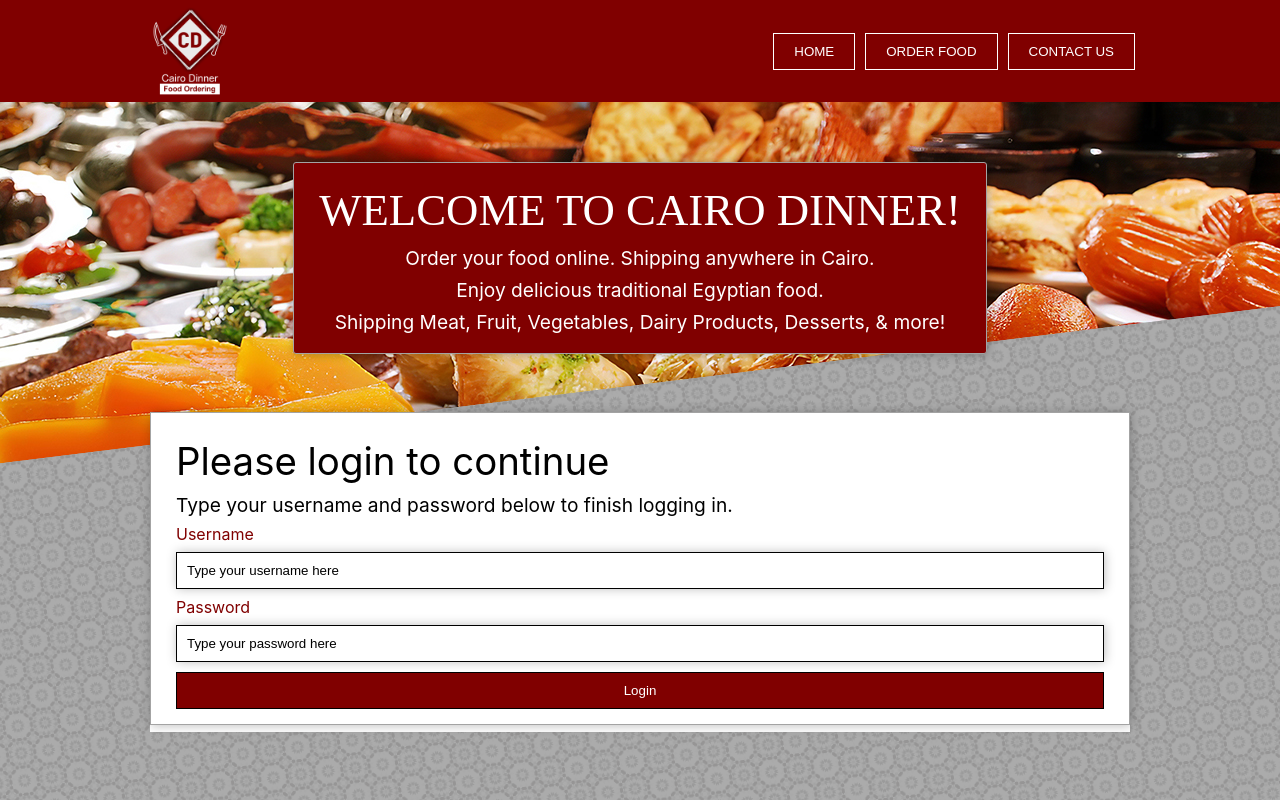
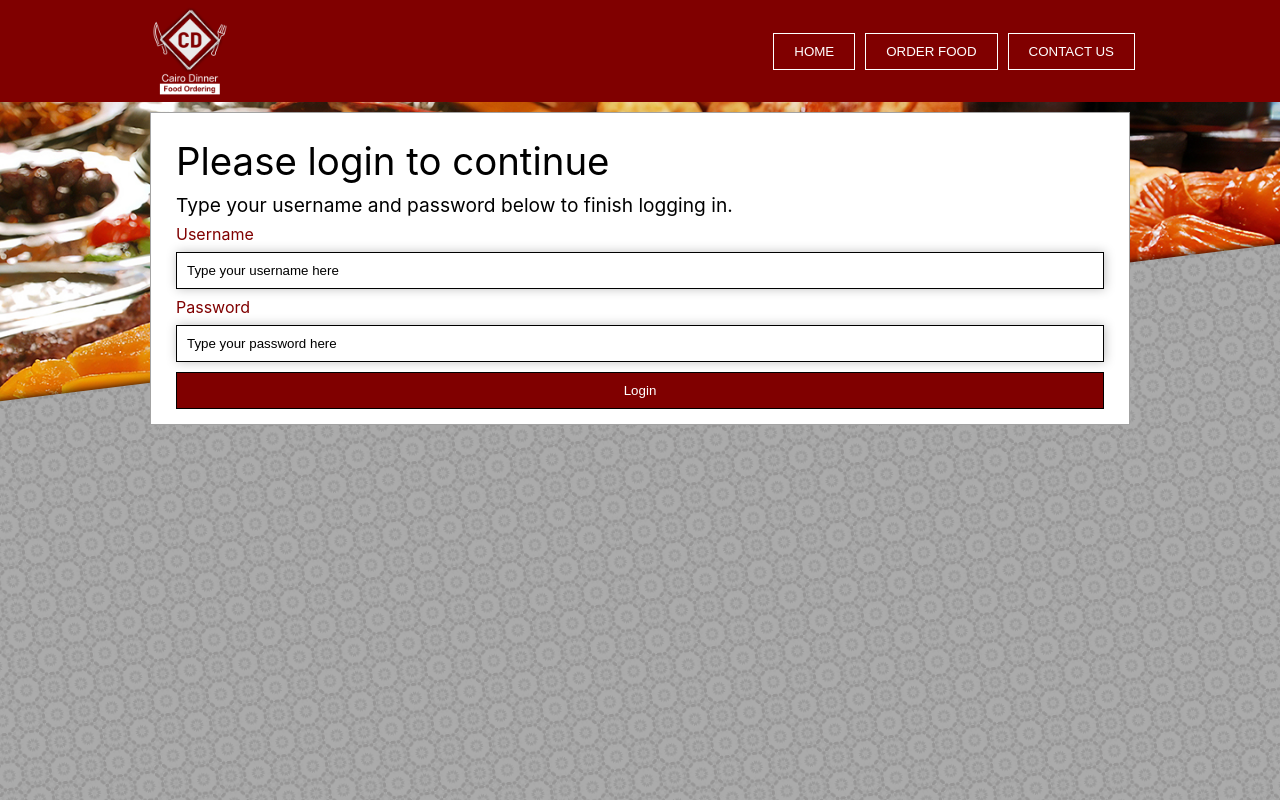
Before and after one commit to abdelhady-jsx/cairo-dinner, a React (Create React App) app: page / in a window 1280 px wide. Built offline with nearby package versions, Linux system fonts and the light colour scheme.

Commit message:
Fix styling and layout

```diff
--- a/src/App.js
+++ b/src/App.js
@@ -2,7 +2,7 @@ import React, { useEffect, useReducer } from 'react'
 import Cookies from 'js-cookie'
 
 // UI
-import Container, { ContainerFluid, Row } from './UI/Container/Container'
+import Container, { ContainerFluid, Row, RotatedTexture } from './UI/Container/Container'
 
 // Sections
 import NavigationSection from './Sections/NavigationSection'
@@ -95,15 +95,16 @@ function App() {
   }, [])
   return (
     <AuthContext.Provider value={{ loggedIn: authUser.loggedIn, username: authUser.username, loginUser, logoutUser }}>
-      <ContainerFluid>
+      <ContainerFluid style={{ minHeight: '100vh' }}>
+        <RotatedTexture />
         <NavigationSection />
         <Container>
           <Row>
-            <HeroSection headerText={'Welcome to Cairo Dinner!'}>
+            {authUser.loggedIn && (<HeroSection headerText={'Welcome to Cairo Dinner!'}>
               <p>Order your food online. Shipping anywhere in Cairo.</p>
               <p>Enjoy delicious traditional Egyptian food.</p>
               <p>Shipping Meat, Fruit, Vegetables, Dairy Products, Desserts, & more!</p>
-            </HeroSection>
+            </HeroSection>)}
           </Row>
           <Row>
             {!authUser.loggedIn && (<LoginSection />)}
--- a/src/UI/Container/Container.js
+++ b/src/UI/Container/Container.js
@@ -1,7 +1,7 @@
 import classes from './Container.module.css'
 
-export const ContainerFluid = ({ children, bgColor, textColor }) => {
-    return (<div style={{ backgroundColor: bgColor, color: textColor }} className={classes.containerFluid}>
+export const ContainerFluid = ({ children, bgColor, textColor, style }) => {
+    return (<div style={{ backgroundColor: bgColor, color: textColor, ...style }} className={classes.containerFluid}>
         {children}
     </div>)
 }
@@ -18,8 +18,14 @@ export const Col = ({ children, bgColor, textColor }) => {
     </div>)
 }
 
-const Container = ({ children, bgColor, textColor }) => {
-    return (<div style={{ backgroundColor: bgColor, color: textColor }} className={classes.container}>
+export const RotatedTexture = ({ children, bgColor, textColor }) => {
+    return (<div style={{ backgroundColor: bgColor, color: textColor }} className={classes.rotatedTexture}>
+        {children}
+    </div>)
+}
+
+const Container = ({ children, bgColor, textColor, style }) => {
+    return (<div style={{ backgroundColor: bgColor, color: textColor, ...style }} className={classes.container}>
         {children}
     </div>)
 }
--- a/src/UI/Container/Container.module.css
+++ b/src/UI/Container/Container.module.css
@@ -1,22 +1,22 @@
 .containerFluid {
+    position: relative;
+    overflow: hidden;
     width: 100%;
 }
 
-.containerFluid::after {
-    content: '';
+.rotatedTexture {
     background-color: rgb(171, 171, 171);
-    position: fixed;
-    width: 150%;
-    height: 150%;
-    top: 350px;
-    left: 0;
+    position: absolute;
+    width: 200%;
+    height: 200%;
+    top: 250px;
     transform: rotate(-7deg);
+    background-image: url(../../Images/arabesque-david-sanchez.png);
+    box-shadow: 1px 0px 10px black;
     z-index: -1;
-    background-image: url(../../Images/arabesque-david-sanchez.png);
-  }
+}
 
 .container {
-    min-height: 80vh;
     max-width: 1000px;
     margin: 0 auto;
     padding: 10px;
@@ -24,7 +24,7 @@
     display: flex;
     flex-direction: row;
     flex-wrap: wrap;
-    z-index: 1;
+    margin-bottom: 30px;
 }
 
 .row {
--- a/src/UI/Form/Form.js
+++ b/src/UI/Form/Form.js
@@ -3,7 +3,7 @@ import classes from './Form.module.css'
 
 const Form = ({ title, desc, children, onSubmit }) => {
     return (
-        <ContainerFluid bgColor={'white'} textColor={'black'}>
+        <ContainerFluid>
             <form className={classes.form} onSubmit={onSubmit}>
                 <div className={classes.info}>
                     <h2>{title}</h2>
--- a/src/UI/Form/Form.module.css
+++ b/src/UI/Form/Form.module.css
@@ -2,6 +2,8 @@
     padding: 15px 25px;
     border: 1px solid rgb(163, 163, 163);
     box-shadow: 1px 1px 10px rgba(0, 0, 0, 0.25);
+    background-color: white;
+    color: black;
 }
 
 .info {
--- a/src/UI/Hero/Hero.module.css
+++ b/src/UI/Hero/Hero.module.css
@@ -7,6 +7,7 @@
     flex-direction: column;
     align-items: center;
     margin: 50px auto;
+    margin-top: 100px;
     justify-content: space-evenly;
     height: min-content;
     border-radius: 3px;
--- a/src/index.css
+++ b/src/index.css
@@ -10,6 +10,8 @@ body {
   background-color: rgb(171, 171, 171);
   background-repeat: no-repeat;
   background-position: top center;
+  background-attachment: fixed;
+  background-size: cover;
 }
 
 code {
```
